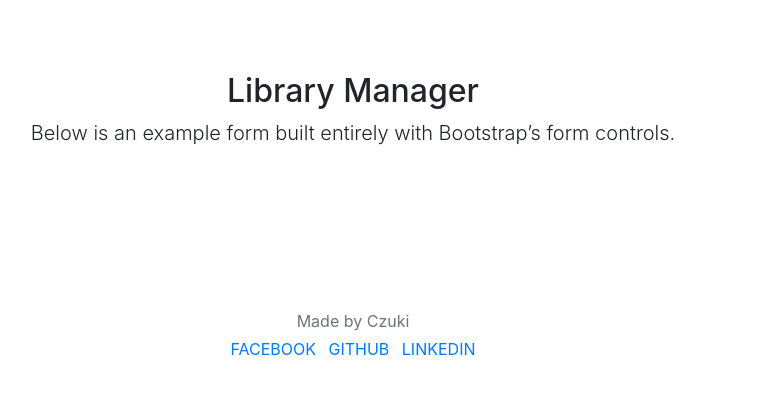
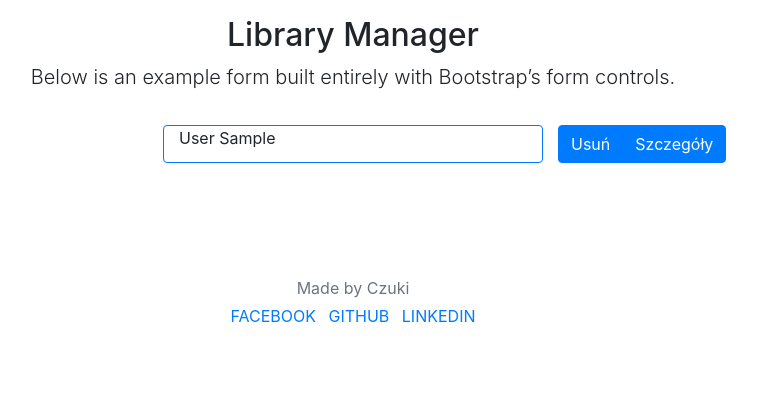
Before and after one commit to Czuki/Librarian, a Django app: page /list-authors/ in a window 1280 px wide. Shown: the part 54-448 px from the top of the page, without its empty margins (287-1044 px from the left). Run offline with Django 3.2, Linux system fonts and the light colour scheme; tables that the repository leaves empty hold one stand-in row (values such as "Sample post"); some libraries are stand-ins or nearby versions.

Commit message:
pagination

```diff
--- a/librarian_project/librarian/templates/librarian/__base__.html
+++ b/librarian_project/librarian/templates/librarian/__base__.html
@@ -24,8 +24,7 @@
         </nav>
         <div class="container">
           <main>
-            <div class="py-5 text-center">
-              <img class="d-block mx-auto mb-4" src="" alt="" width="" height="">
+            <div class="py-3 text-center">
               <h2>Library Manager</h2>
               <p class="lead">Below is an example form built entirely with Bootstrap’s form controls. </p>
             </div>
@@ -77,7 +76,6 @@
             {% endblock content %}
             </div>
           </main>
-
           <footer class="my-5 pt-5 text-muted text-center text-small">
             <p class="mb-1">Made by Czuki</p>
             <ul class="list-inline">
@@ -86,8 +84,6 @@
               <li class="list-inline-item"><a href="#">LINKEDIN</a></li>
             </ul>
           </footer>
-
         </div>
-
     </body>
 </html>
--- a/librarian_project/librarian/templates/librarian/add-author.html
+++ b/librarian_project/librarian/templates/librarian/add-author.html
@@ -1,18 +1,14 @@
 {% extends 'librarian/__base__.html' %}
 
 {% block content %}
-
 <div class="col-md-7 col-lg-8">
-
     <h4 class="mb-3">Add new author</h4>
-
     <form target="" method="post"> {% csrf_token %}
         <div class="row g-3">
             <div class="col-sm-6">
               <label for="first_name" class="form-label">First Name</label>
               <input type="text" name="first_name" class="form-control" id="first_name" placeholder="" value="" required>
             </div>
-
             <div class="col-sm-6">
               <label for="last_name" class="form-label">Last Name</label>
               <input type="text" name="last_name" class="form-control" id="last_name" placeholder="" value="" required>
--- a/librarian_project/librarian/templates/librarian/list-authors.html
+++ b/librarian_project/librarian/templates/librarian/list-authors.html
@@ -1,8 +1,47 @@
 {% extends 'librarian/__base__.html' %}
 
 {% block content %}
-
-
-
-
+<div class="container">
+    <div class="row d-flex justify-content-center">
+        <div class="col-md-6">
+            <nav>
+                {% if authors.has_other_pages %}
+                    <div class="">
+                        <ul class="pagination justify-content-center">
+                            {% if authors.has_previous %}
+                                <li class="page-item"><a class="page-link" href="?page={{ authors.previous_page_number }}">&laquo;</a></li>
+                            {% else %}
+                                <li class="page-item disabled"><span class="page-link">&laquo;</span></li>
+                            {% endif %}
+                            {% for i in authors.paginator.page_range %}
+                                {% if authors.number == i %}
+                                    <li class="page-item active"><span class="page-link">{{ i }} <span class="sr-only">(current)</span></span></li>
+                                {% else %}
+                                    <li class="page-item"><a class="page-link" href="?page={{ i }}">{{ i }}</a></li>
+                                {% endif %}
+                            {% endfor %}
+                            {% if authors.has_next %}
+                                <li class="page-item"><a class="page-link" href="?page={{ authors.next_page_number }}">&raquo;</a></li>
+                            {% else %}
+                                <li class="page-item disabled"><span class="page-link">&raquo;</span></li>
+                            {% endif %}
+                        </ul>
+                    </div>
+                {% endif %}
+            </nav>
+        </div>
+    </div>
+    {% for author in authors %}
+        <div class="row mb-3">
+            <div class="col-4 themed-grid-col"></div>
+            <div class="col-4 themed-grid-col border rounded border-primary">{{author.last_name}} {{author.first_name}} </div>
+            <div class="col-4 themed-grid-col">
+                <div class="btn-group" role="group" aria-label="Basic example">
+                  <a href="/delete-author/{{ author.id }}/" type="button" class="btn btn-primary">Usuń</a>
+                  <a href="" type="button" class="btn btn-primary">Szczegóły</a>
+                </div>
+            </div>
+        </div>
+    {% endfor %}
+</div>
 {% endblock content %}
--- a/librarian_project/librarian/views.py
+++ b/librarian_project/librarian/views.py
@@ -1,6 +1,7 @@
 from django.shortcuts import render, redirect, get_object_or_404
 from django.views import View
 from librarian.models import Author, Book
+from django.core.paginator import Paginator, EmptyPage, PageNotAnInteger
 
 
 class HomeView(View):
@@ -49,18 +50,31 @@ class AuthorAdd(View):
 
 class AuthorList(View):
     def get(self, request):
-        authors = Author.objects.all()
+        authors_list = Author.objects.all().order_by('last_name')
+
+        paginator = Paginator(authors_list, 6)
+        page = request.GET.get('page')
+
+        try:
+            authors = paginator.page(page)
+        except PageNotAnInteger:
+            authors = paginator.page(1)
+        except EmptyPage:
+            authors = paginator.page(paginator.num_pages)
 
         context = {
+            'page': page,
             'authors': authors
         }
-
         return render(request, 'librarian/list-authors.html', context)
 
 
 class AuthorDelete(View):
+    #TODO: only for admins
     def get(self, request, author_id):
         author_to_delete = get_object_or_404(Author, pk=author_id)
         author_to_delete.delete()
 
+
+
         return redirect('/list-authors/')
```
